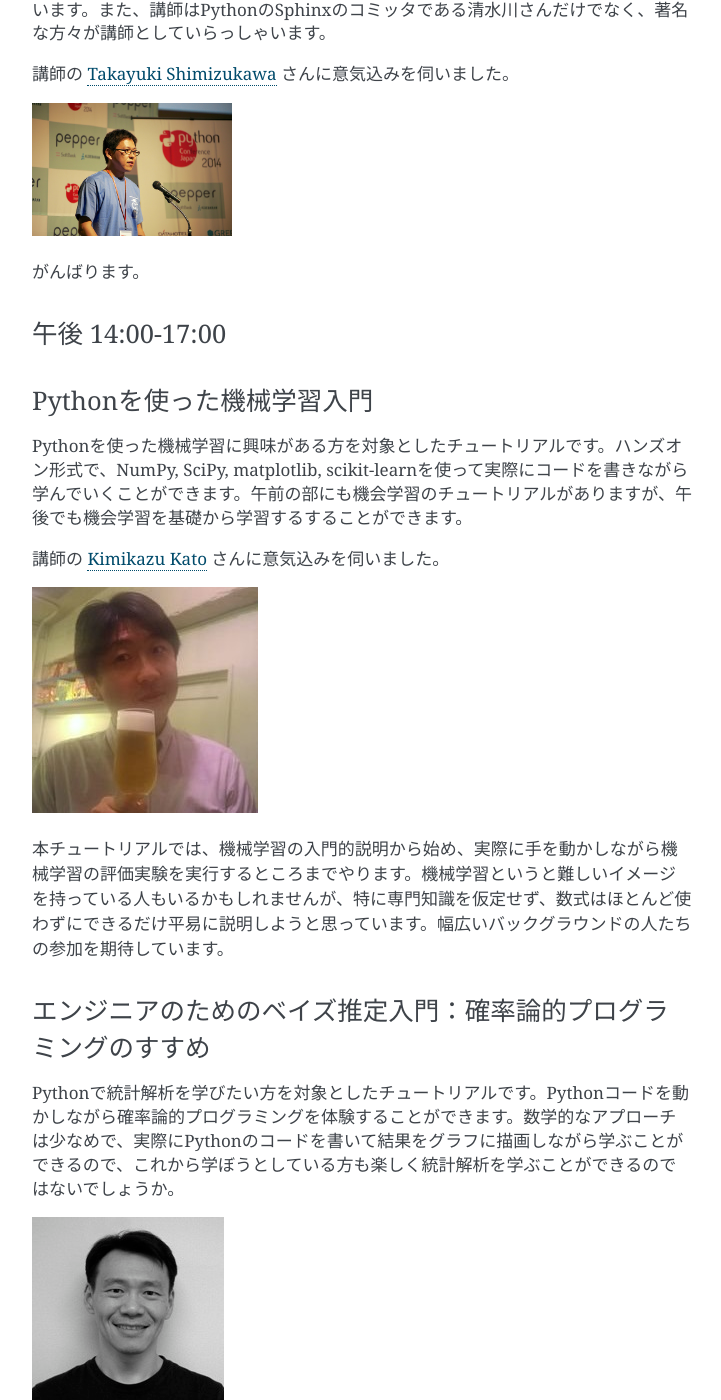
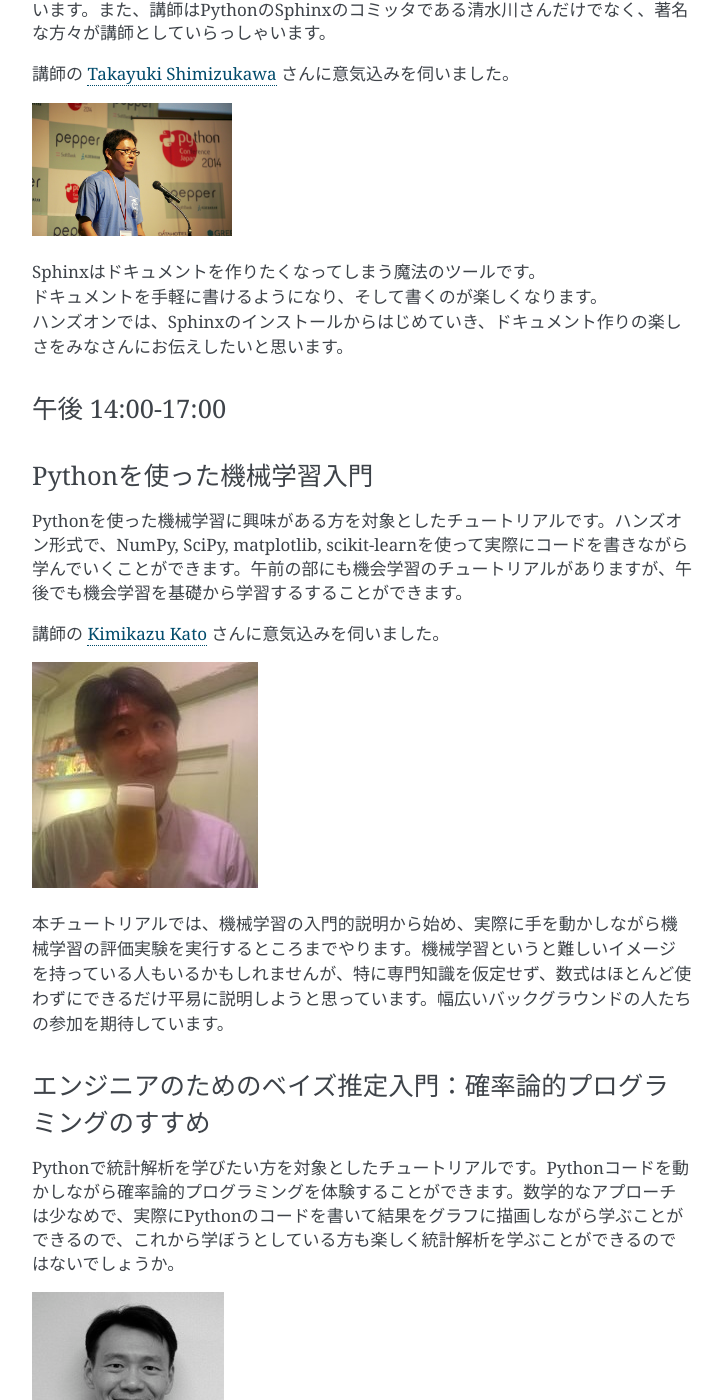
Before and after one commit to pyconjp/reports2015, a Sphinx documentation site: the page built from source/02_program.rst, in a window 1280 px wide and 1400 px high, scrolled down 3186 px. Shown: the whole window, without its empty margins (388-1109 px from the left). Built offline with Sphinx 7.4.7, drawn with Linux system fonts in a browser that asks for light colours; some of the changed text lies outside the part shown.

Commit message:
意気込み追加

```diff
--- a/source/02_program.rst
+++ b/source/02_program.rst
@@ -100,7 +100,9 @@ Sphinxでドキュメントを作成したい方やもっと詳しく学びた
 .. image:: _static/02_program/TakayukiShimizukawa.jpg
     :width: 200px
 
-| がんばります。
+| Sphinxはドキュメントを作りたくなってしまう魔法のツールです。
+| ドキュメントを手軽に書けるようになり、そして書くのが楽しくなります。
+| ハンズオンでは、Sphinxのインストールからはじめていき、ドキュメント作りの楽しさをみなさんにお伝えしたいと思います。
 
 午後 14:00-17:00
 -----------------
```
Also changed, not shown: other parts of source/02_program.rst (+0 -2 lines).
